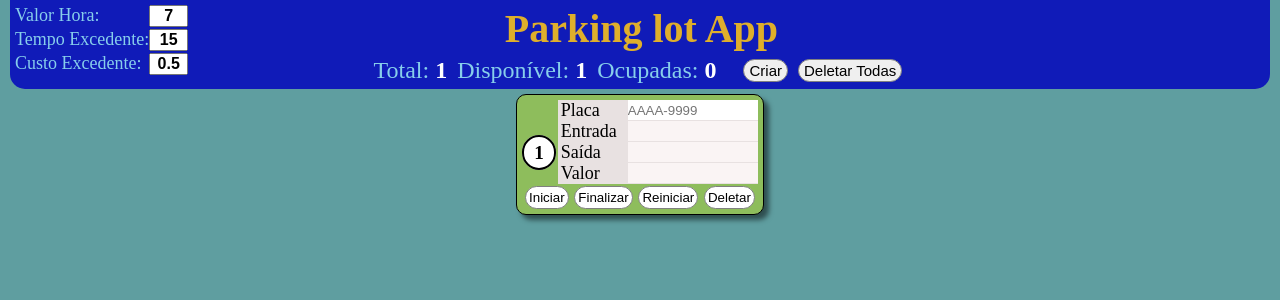
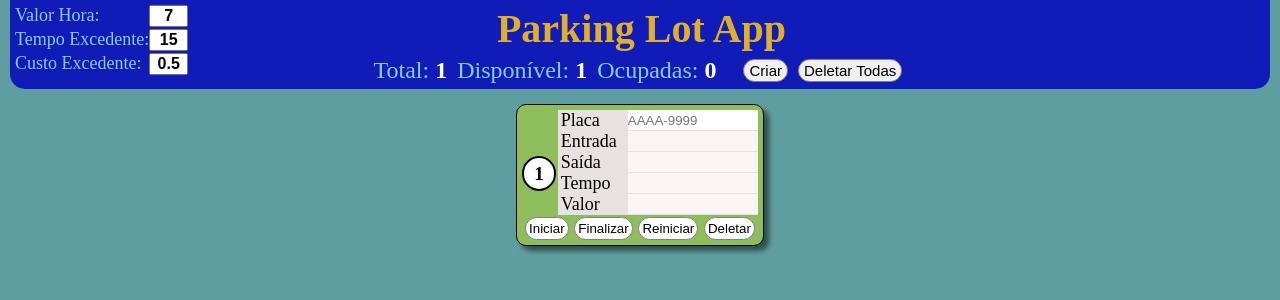
Before and after one commit to Anathangv/reactjs_parking_lot_app, a React (Create React App) app: page / in a window 1280 px wide. Both pictures are taken after a click on the button "Criar". Shown: the top 300 px of the page. Built offline with nearby package versions, Linux system fonts and the light colour scheme; the HTML template or start-up script is replaced by a standard one.

Commit message:
create new time field, and improved how the cost is calculated

```diff
--- a/src/App.css
+++ b/src/App.css
@@ -11,6 +11,7 @@
   border-bottom-left-radius: 15px;
   border-bottom-right-radius: 15px;
   color: skyblue;
+  margin-bottom: 10px;
 }
 
 .topcontent {
--- a/src/App.js
+++ b/src/App.js
@@ -77,7 +77,7 @@ class App extends React.Component {
       newParkingSpaceList[position].exit = dateFinish;
       newParkingSpaceList[position].value =
         this.state.hourCost * (hours > 0 ? hours : 1) +
-        this.state.overtimeCost * minutes;
+        (hours >= 1 ? this.state.overtimeCost * minutes : 0);
       newParkingSpaceList[position].timeSpent =
         hours + "h:" + minutes + "m:" + seconds + "s";
 
@@ -189,7 +189,7 @@ class App extends React.Component {
           </div>
 
           <div className="topcontent">
-            <h1>Parking lot App</h1>
+            <h1>Parking Lot App</h1>
             <div className="display">
               <span>
                 Total: <strong>{this.state.totalparkingSpace}</strong>{" "}
--- a/src/parkingSpace.js
+++ b/src/parkingSpace.js
@@ -49,6 +49,17 @@ class ParkingSpace extends Component {
               </div>
               <div className="line">
                 <label>
+                  <span>Tempo</span>
+                  <input
+                    className="inputreadonly"
+                    typt="text"
+                    readOnly
+                    defaultValue={this.props.parkingSpace.timeSpent}
+                  />
+                </label>
+              </div>
+              <div className="line">
+                <label>
                   <span>Valor</span>
                   <input
                     className="inputreadonly"
```
